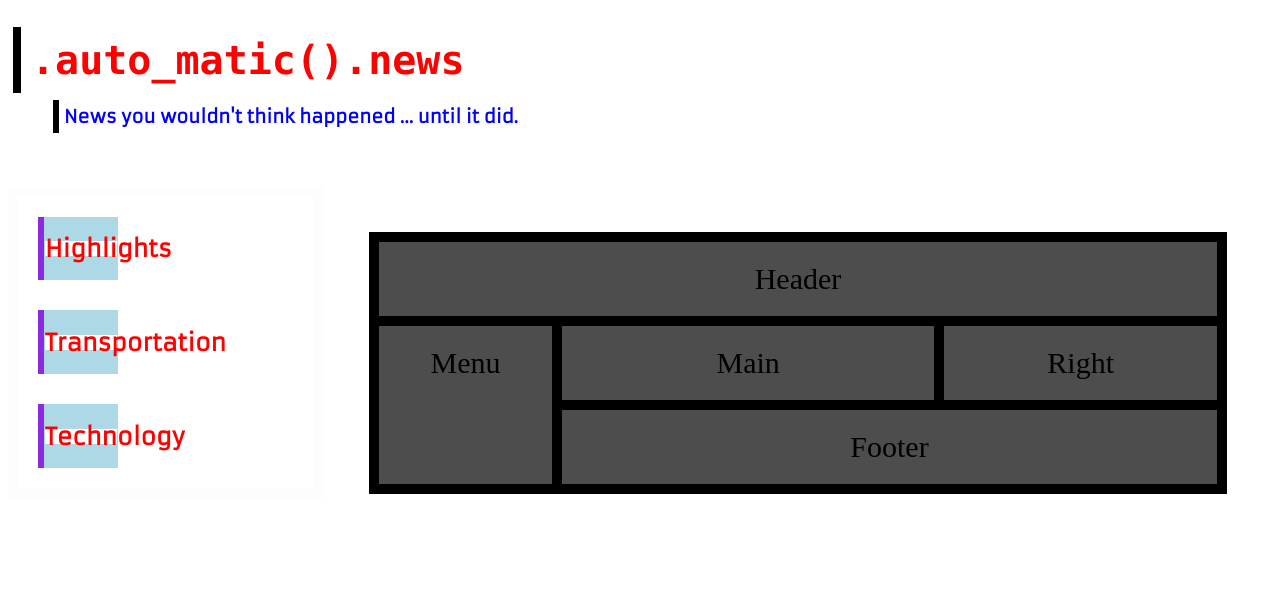
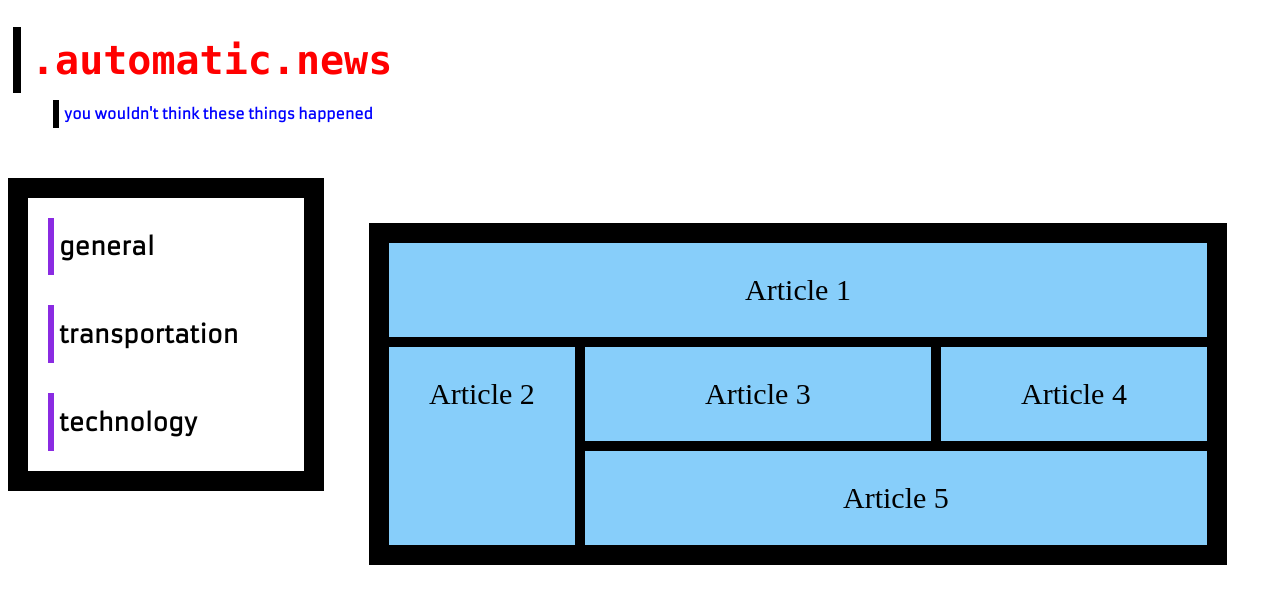
Before and after one commit to justokarell/surrealnews, a Python web app: template main/Templates/main/home.html in a window 1280 px wide. Shown: the top 609 px of the page. Run offline with Jinja, Linux system fonts and the light colour scheme; the template is opened without the code that fills it, so the values that code supplies are empty.

Commit message:
"playing with styling"

```diff
--- a/main/Templates/main/home.html
+++ b/main/Templates/main/home.html
@@ -40,7 +40,7 @@
 .header-main > h3 {
   background-color: rgb(255, 255, 255);
   font-family: "Armata";
-  font-size: 18px;
+  font-size: 14px;
   color: blue;
   padding: 5px;
   margin-top: -20px;
@@ -71,13 +71,13 @@
     'menu footer footer footer footer footer';
   grid-gap: 10px;
   background-color: black;
-  padding: 10px;
+  padding: 20px;
 }
 
 .grid-container > div {
-  background-color: rgba(255, 255, 255, 0.3);
+  background-color: lightskyblue;
   text-align: center;
-  padding: 20px 0;
+  padding: 30px 0;
   font-size: 30px;
 }
 
@@ -87,19 +87,19 @@
   width: 25%;
   float: left;
   padding: 5px;
-  border: 10px solid rgb(253, 253, 253);
+  border: 20px solid black;
   background-color: rgb(255, 255, 255);
 }
 
 .menu > div {
-  background-color: lightblue;
-  width: 80px;
+  background-color: rgb(255, 255, 255);
+  width: 40px;
   text-align: center;
-  line-height: 15px;
+  line-height: 1px;
   font-size: 20px;
-  padding: 1px;
+  padding: 5px;
   font-family: "Armata";
-  color: red;
+  color: black;
   border-left: 6px solid blueviolet;
 }
 
@@ -124,31 +124,31 @@
 <body>
 
 <div class="header-main">
-  <h1>.auto_matic().news <h3>News you wouldn't think happened ... until it did.</h3></h1>
+  <h1>.automatic.news <h3>you wouldn't think these things happened </h3></h1>
 </div>
 <br></br>
 
 <div class="menu">
   <div class="category">
 
-    <h3>Highlights</h3>
+    <h3>general</h3>
   </div>
   <div class="category">
-    <h3>Transportation</h3>
+    <h3>transportation</h3>
   </div>
   <div class="category">
-    <h3>Technology</h3>
+    <h3>technology</h3>
   </div>
 
 </div>
 
 <div class="main">
   <div class="grid-container">
-    <div class="item1">Header</div>
-    <div class="item2">Menu</div>
-    <div class="item3">Main</div>
-    <div class="item4">Right</div>
-    <div class="item5">Footer</div>
+    <div class="item1">Article 1</div>
+    <div class="item2">Article 2</div>
+    <div class="item3">Article 3</div>
+    <div class="item4">Article 4</div>
+    <div class="item5">Article 5</div>
   </div>
 
 </div>
```
